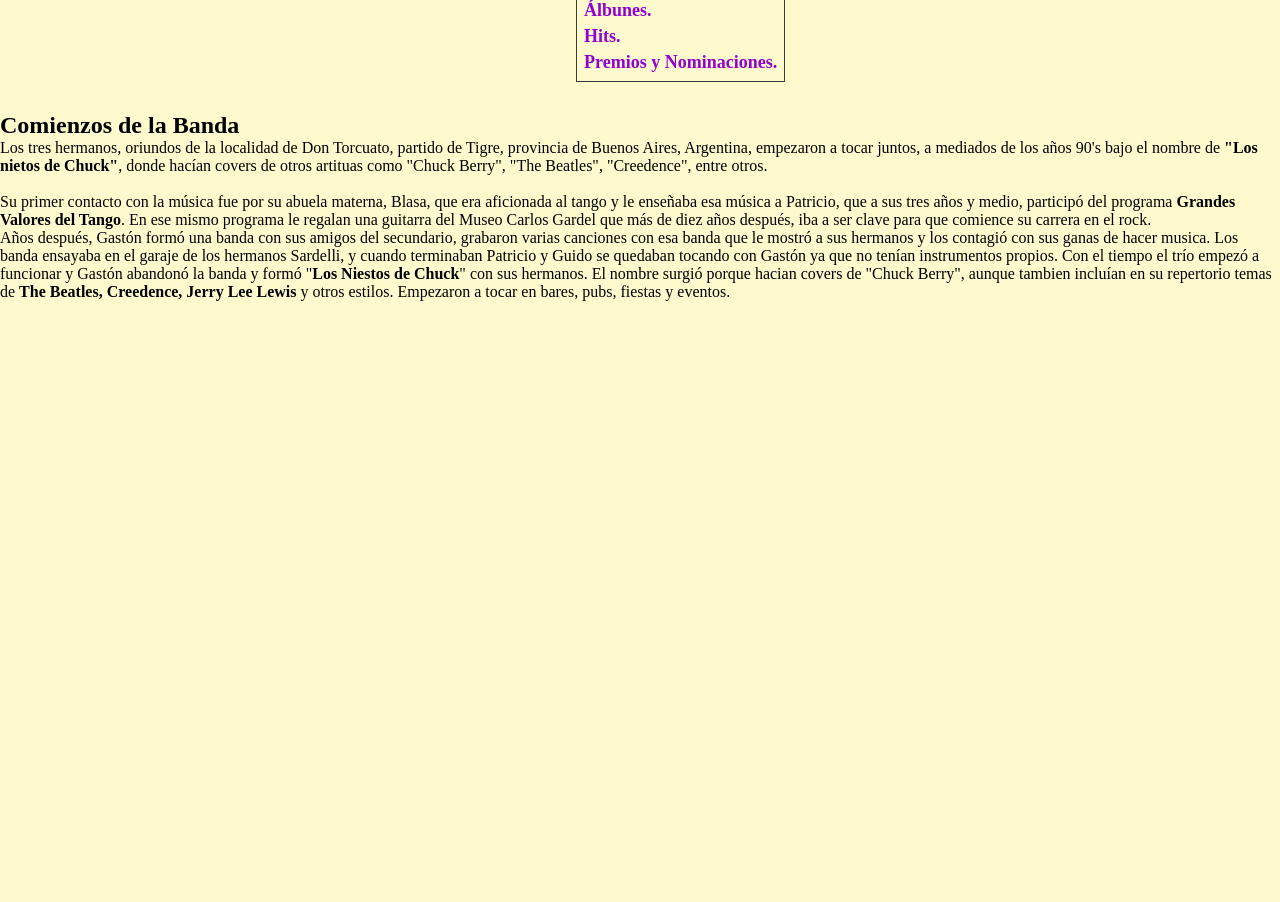
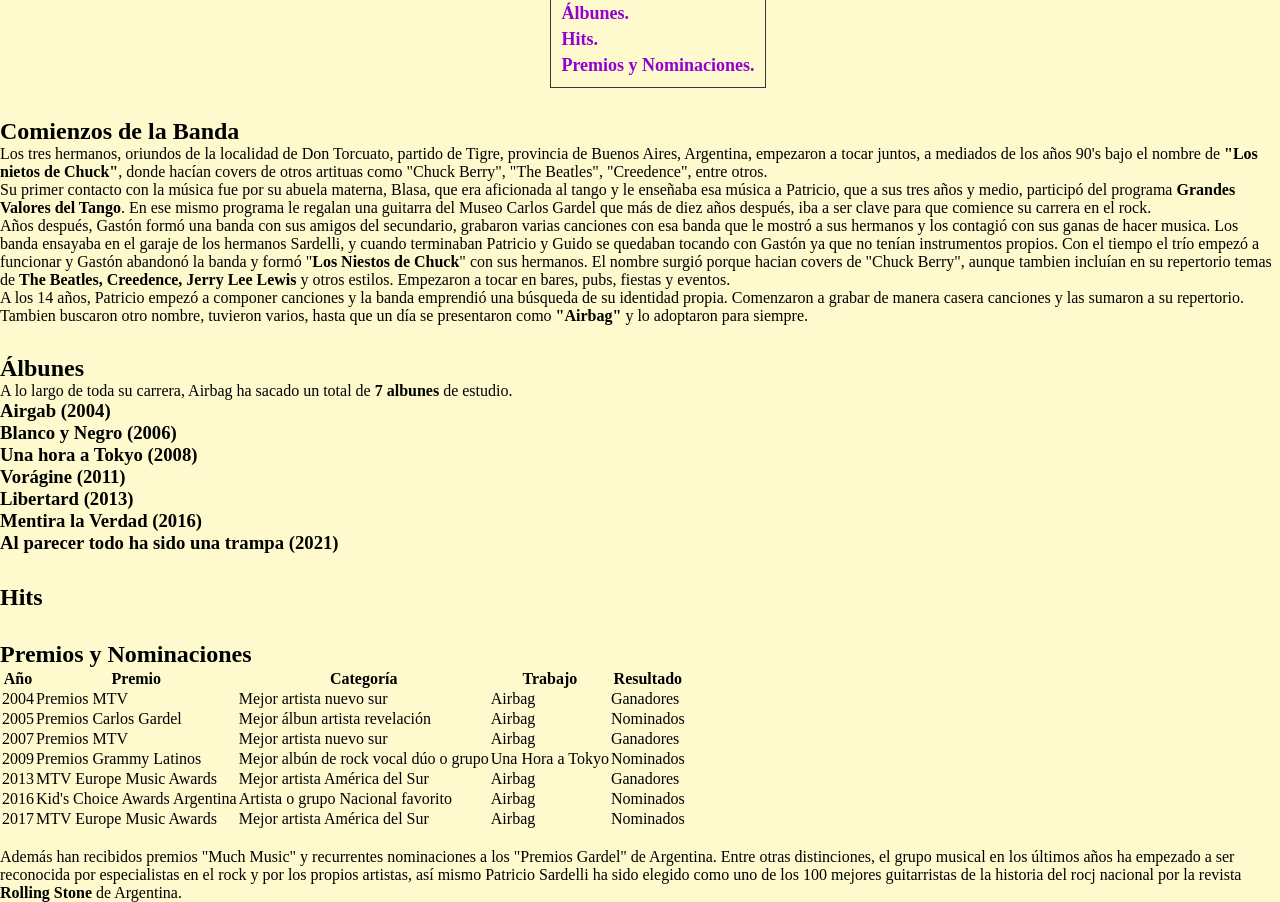
Before and after one commit to TomasFlorentin/UTN-Programacion, a plain HTML site: page actividad-biografia/index.html in a window 1280 px wide. Shown: the part 225-1127 px from the top of the page. Before the commit the page ends 800 px from the top, so only its background shows below. Drawn offline with Linux system fonts and the light colour scheme.

Commit message:
Secciones comienzo, albunes, premios terminados

```diff
--- a/actividad-biografia/index.html
+++ b/actividad-biografia/index.html
@@ -5,7 +5,7 @@
     <meta http-equiv="X-UA-Compatible" content="IE=edge">
     <meta name="viewport" content="width=device-width, initial-scale=1.0">
     <link rel="stylesheet" type="text/css" href="styles.css">
-    <title>Biografía de Patricio Sardelli</title>
+    <title>Biografía de Airbag</title>
 </head>
 <body>
     <!-- Titulo -->
@@ -22,23 +22,107 @@
         <h2 class="titulo-indice">Índice</h2>
         <ul class="links">
             <strong>
-                <li><a href="#comienzos-de-la-banda">Comienzos de la banda.</a></li>
-                <li><a href="#">Álbunes.</a></li>
-                <li><a href="#">Hits.</a></li>
-                <li><a href="#">Premios y Nominaciones.</a></li>
+                <li><a href="#seccion-comienzos-de-la-banda">Comienzos de la banda.</a></li>
+                <li><a href="#seccion-albunes">Álbunes.</a></li>
+                <li><a href="#seccion-hits">Hits.</a></li>
+                <li><a href="#seccion-premios-y-nominaciones">Premios y Nominaciones.</a></li>
             </strong>
         </ul>
     </div>
 
     <!-- Comienzos de la banda -->
-    <div id="comienzos-de-la-banda" class="comienzos-banda">
+    <div id="seccion-comienzos-de-la-banda" class="secciones comienzos-banda">
         <h2>Comienzos de la Banda</h2>
         <p>Los tres hermanos, oriundos de la localidad de Don Torcuato, partido de Tigre, provincia de Buenos Aires, Argentina, empezaron a tocar juntos, a mediados de los años 90's bajo el nombre de <strong>"Los nietos de Chuck"</strong>, donde hacían covers de otros artituas como "Chuck Berry", "The Beatles", "Creedence", entre otros.</p>
-        <br>
         <p>Su primer contacto con la música fue por su abuela materna, Blasa, que era aficionada al tango y le enseñaba esa música a Patricio, que a sus tres años y medio, participó del programa <strong>Grandes Valores del Tango</strong>. En ese mismo programa le regalan una guitarra del Museo Carlos Gardel que más de diez años después, iba a ser clave para que comience su carrera en el rock.</p>
         <p>Años después, Gastón formó una banda con sus amigos del secundario, grabaron varias canciones con esa banda que le mostró a sus hermanos y los contagió con sus ganas de hacer musica. Los banda ensayaba en el garaje de los hermanos Sardelli, y cuando terminaban Patricio y Guido se quedaban tocando con Gastón ya que no tenían instrumentos propios. Con el tiempo el trío empezó a funcionar y Gastón abandonó la banda y formó "<strong>Los Niestos de Chuck</strong>" con sus hermanos. El nombre surgió porque hacian covers de "Chuck Berry", aunque tambien incluían en su repertorio temas de <strong>The Beatles, Creedence, Jerry Lee Lewis</strong> y otros estilos. Empezaron a tocar en bares, pubs, fiestas y eventos.</p>
+        <p>A los 14 años, Patricio empezó a componer canciones y la banda emprendió una búsqueda de su identidad propia. Comenzaron a grabar de manera casera canciones y las sumaron a su repertorio. Tambien buscaron otro nombre, tuvieron varios, hasta que un día se presentaron como <strong>"Airbag"</strong> y lo adoptaron para siempre.</p>
     </div>
 
+    <!-- Álbunes -->
+    <div id="seccion-albunes" class="secciones albunes">
+        <h2>Álbunes</h2>
+        <p>A lo largo de toda su carrera, Airbag ha sacado un total de <strong>7 albunes</strong> de estudio.</p>
+        <h3 class="albun">Airgab (2004)</h3>
+        <h3 class="albun">Blanco y Negro (2006)</h3>
+        <h3 class="albun">Una hora a Tokyo (2008)</h3>
+        <h3 class="albun">Vorágine (2011)</h3>
+        <h3 class="albun">Libertard (2013)</h3>
+        <h3 class="albun">Mentira la Verdad (2016)</h3>
+        <h3 class="albun">Al parecer todo ha sido una trampa (2021)</h3>
+    </div>
 
+    <!-- Hits -->
+    <div id="seccion-hits" class="secciones hits">
+        <h2>Hits</h2>
+
+    </div>
+
+    <!-- Premios y Nominaciones -->
+    <div id="seccion-premios-y-nominaciones" class="secciones premios-nominaciones">
+        <h2>Premios y Nominaciones</h2>
+        <!-- Tabla -->
+        <table>
+            <colgroup span="6"></colgroup>
+            <tr>
+                <th>Año</th>
+                <th>Premio</th>
+                <th>Categoría</th>
+                <th>Trabajo</th>
+                <th>Resultado</th>
+            </tr>
+            <tr>
+                <td>2004</td>
+                <td>Premios MTV</td>
+                <td>Mejor artista nuevo sur</td>
+                <td>Airbag</td>
+                <td>Ganadores</td>
+            </tr>
+            <tr>
+                <td>2005</td>
+                <td>Premios Carlos Gardel</td>
+                <td>Mejor álbun artista revelación</td>
+                <td>Airbag</td>
+                <td>Nominados</td>
+            </tr>
+            <tr>
+                <td>2007</td>
+                <td>Premios MTV</td>
+                <td>Mejor artista nuevo sur</td>
+                <td>Airbag</td>
+                <td>Ganadores</td>
+            </tr>
+            <tr>
+                <td>2009</td>
+                <td>Premios Grammy Latinos</td>
+                <td>Mejor albún de rock vocal dúo o grupo</td>
+                <td>Una Hora a Tokyo</td>
+                <td>Nominados</td>
+            </tr>
+            <tr>
+                <td>2013</td>
+                <td>MTV Europe Music Awards</td>
+                <td>Mejor artista América del Sur</td>
+                <td>Airbag</td>
+                <td>Ganadores</td>
+            </tr>
+            <tr>
+                <td>2016</td>
+                <td>Kid's Choice Awards Argentina</td>
+                <td>Artista o grupo Nacional favorito</td>
+                <td>Airbag</td>
+                <td>Nominados</td>
+            </tr>
+            <tr>
+                <td>2017</td>
+                <td>MTV Europe Music Awards</td>
+                <td>Mejor artista América del Sur</td>
+                <td>Airbag</td>
+                <td>Nominados</td>
+            </tr>
+        </table>
+        <br>
+        <p>Además han recibidos premios "Much Music" y recurrentes nominaciones a los "Premios Gardel" de Argentina. Entre otras distinciones, el grupo musical en los últimos años ha empezado a ser reconocida por especialistas en el rock y por los propios artistas, así mismo Patricio Sardelli ha sido elegido como uno de los 100 mejores guitarristas de la historia del rocj nacional por la revista <strong>Rolling Stone</strong> de Argentina.</p>
+    </div>
 </body>
 </html>
--- a/actividad-biografia/styles.css
+++ b/actividad-biografia/styles.css
@@ -33,12 +33,11 @@
     margin-top: 25px;
     font-size: 22px;
     border: 1px solid #373a3c;
-    margin-left: 50px;
     display: table;
-    padding: 7px;
+    padding: 10px;
     align-items: center;
     justify-content: center;
-    margin-left: 45%;
+    margin-left: 43%;
 }
 
 .links {
@@ -51,7 +50,7 @@
     font-size: 18px;
 }
 
-.comienzos-banda {
+.secciones {
     margin-top: 30px;
 
 }
```
